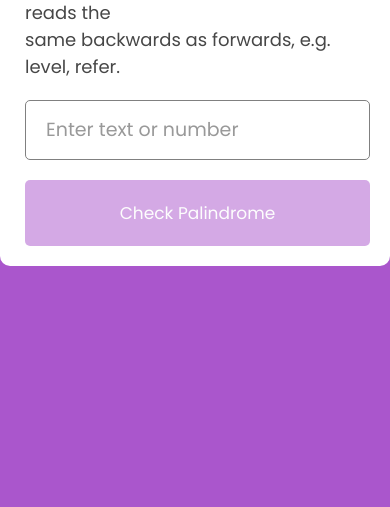
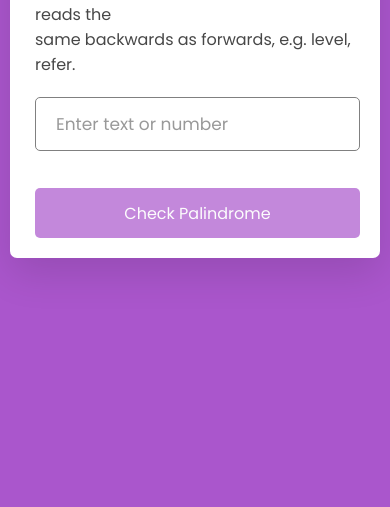
Before and after one commit to chukshon/palindrome-checker-html-css-js-, a plain HTML site: page index.html in a window 390 px wide. Shown: the part 337-844 px from the top of the page. Drawn offline with Linux system fonts and the light colour scheme.

Commit message:
Added responsiveness

```diff
--- a/index.html
+++ b/index.html
@@ -16,7 +16,7 @@
 
         <div class="inputs">
             <input type="text" placeholder="Enter text or number">
-            <button class="active">Check Palindrome</button>
+            <button>Check Palindrome</button>
         </div>
 
         <p class="info-txt">No, <span>'Hello'</span> isn't a palindrome!</p>
--- a/style.css
+++ b/style.css
@@ -18,9 +18,10 @@ body{
     display: flex;
     flex-direction: column;
     padding: 20px 20px 20px 25px;
-    border-radius: 10px;
+    border-radius: 7px;
     max-width: 500px;
     width: 100%;
+    box-shadow: 0 15px 40px rgba(0,0,0,0.12);
 }
 
 .wrapper h1{
@@ -61,17 +62,19 @@ body{
   }
 .inputs button{
     cursor: pointer;
-    padding: 20px 0px;
+    width: 100%;
+    height: 56px;
     border: none;
     border-radius: 5px;
     background-color: #AA56CC;
     color: #fcfcfc;
     font-size: 17px;
     pointer-events: none;
+    opacity: 0.7;
     transition: opacity 0.15s ease;
 }
 .inputs button.active{
-    opacity: 0.5;
+    opacity: 1;
     pointer-events: auto;
 }
 
@@ -84,3 +87,28 @@ body{
 .info-txt span{
     color: #AA56CC;
 }
+
+@media (max-width: 520px) {
+
+    .wrapper{
+        margin: 0px 10px;
+    }
+     .wrapper-header h1{
+        font-size: 25px;
+      }
+      .wrapper-header p{
+        font-size: 16px;
+      }
+      .inputs input{
+        height: 54px;
+        font-size: 17px;
+      }
+      .inputs button{
+        height: 50px;
+        font-size: 16px;
+        margin-top: 17px;
+      }
+      .info-txt{
+        font-size: 18px;
+      }
+}
```
